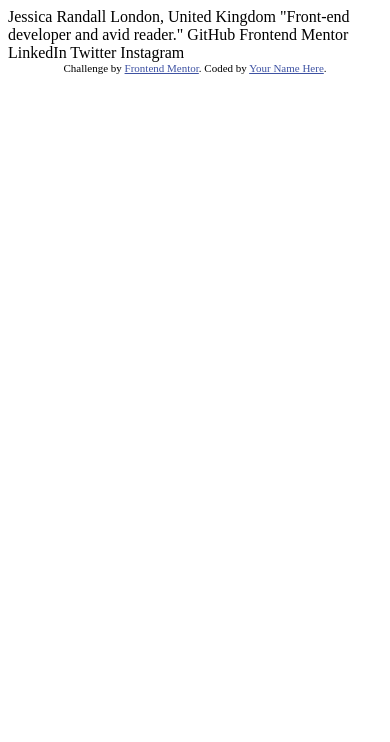
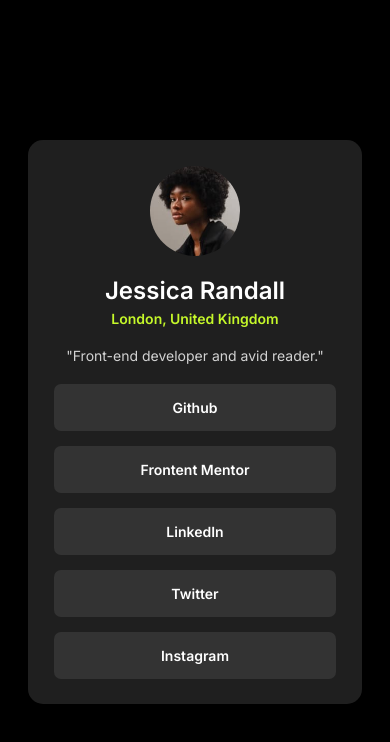
Before and after one commit to tassista/social-links-profile-main, a plain HTML site: page index.html in a window 390 px wide. Drawn offline with Linux system fonts and the light colour scheme.

Commit message:
finished - part one
responsive size and padding

```diff
--- a/index.html
+++ b/index.html
@@ -5,30 +5,39 @@
   <meta name="viewport" content="width=device-width, initial-scale=1.0"> <!-- displays site properly based on user's device -->
 
   <link rel="icon" type="image/png" sizes="32x32" href="./assets/images/favicon-32x32.png">
-
+  <link rel="preconnect" href="https://fonts.googleapis.com">
+  <link rel="preconnect" href="https://fonts.gstatic.com" crossorigin>
+  <link href="https://fonts.googleapis.com/css2?family=Inter:ital,opsz,wght@0,14..32,100..900;1,14..32,100..900&display=swap" rel="stylesheet">
+  <link rel="stylesheet" href="style.css">
   <title>Frontend Mentor | Social links profile</title>
 
-  <!-- Feel free to remove these styles or customise in your own stylesheet 👍 -->
-  <style>
-    .attribution { font-size: 11px; text-align: center; }
-    .attribution a { color: hsl(228, 45%, 44%); }
-  </style>
 </head>
 <body>
+  <div class="main">
+    <header>
+      <img src="./assets/images/avatar-jessica.jpeg" alt="user image" class="user__img">
+      <h1 class="user__name">Jessica Randall</h2>
+      <p class="user__city">London, United Kingdom</p>
+      <p class="user__text">"Front-end developer and avid reader."</p>
+    </header>
+    <div class="social__links">
+      <div class="link">
+        <a href="#">Github</a>
+      </div>
+      <div class="link">
+        <a href="#">Frontent Mentor</a>
+      </div>
+      <div class="link">
+        <a href="#">LinkedIn</a>
+      </div>
+      <div class="link">
+        <a href="#">Twitter</a>
+      </div>
+      <div class="link">
+        <a href="#">Instagram</a>
+      </div>
+    </div>
+  </div>
 
-  Jessica Randall
-  London, United Kingdom
-  "Front-end developer and avid reader."
-
-  GitHub
-  Frontend Mentor
-  LinkedIn
-  Twitter
-  Instagram
-
-  <div class="attribution">
-    Challenge by <a href="https://www.frontendmentor.io?ref=challenge" target="_blank">Frontend Mentor</a>.
-    Coded by <a href="#">Your Name Here</a>.
-  </div>
 </body>
 </html>
--- /dev/null
+++ b/style.css
@@ -0,0 +1,91 @@
+:root{
+    --grey-700: hsl(0, 0%, 20%);
+    --grey-800: hsl(0, 0%, 12%);
+    --grey-900: hsl(0, 0%, 8%);
+
+    --clr-prim: hsl(75, 94%, 57%);
+    --clr-prim_actice: hsl(75, 76%, 37%);
+}
+
+
+*,
+*::before,
+*::after{
+    box-sizing: border-box;
+    margin: 0;
+    padding: 0;
+}
+HTML{
+    font-size: 14px;
+    font-family: "Inter", sans-serif;
+}
+body{
+    color: #fff;
+    background: #000;
+    height: 100vh;
+    display: flex;
+    justify-content: center;
+    align-items: center;
+}
+img{
+    display: block;
+    width: 100%;
+    height: 90px;
+    width: 90px;
+    border-radius: 50%;
+}
+a{
+    text-decoration: none;
+    color: inherit;
+}
+.main{
+    background: var(--grey-800);
+    width: clamp(420px, 20rem + 3vw ,320px);
+    text-align: center;border-radius: 15px;
+    padding: calc(1em + 3vw);
+    margin-inline: 2rem;
+}
+header > *{
+ margin-block-end: 5px;
+}
+.user__img{
+    margin-inline: auto;
+    margin-block-end: 20px;
+}
+.user__name{
+    font-weight: 600;
+    font-size: 24px;
+}
+.user__city{
+    color: var(--clr-prim);
+    font-weight: 600;
+}
+.user__text{
+    margin-block-start: 20px;
+    color: rgba(255, 255, 255, 0.8);
+}
+.social__links{
+    display: flex;
+    justify-content: center;
+    align-items: center;
+    flex-direction: column;
+    gap: 15px;
+    margin-block-start: 20px;
+}
+.link{
+    background: var(--grey-700);
+    border-radius: 7px;
+    width: 100%;
+    padding-block: 15px;
+    font-weight: 600;
+    font-size: 1rem;
+}
+.link:hover,
+.link:focus{
+    background:var(--clr-prim);
+    color: var(--grey-800);
+}
+.link:active{
+    background:var(--clr-prim_actice);
+    color: var(--grey-900);
+}
```
